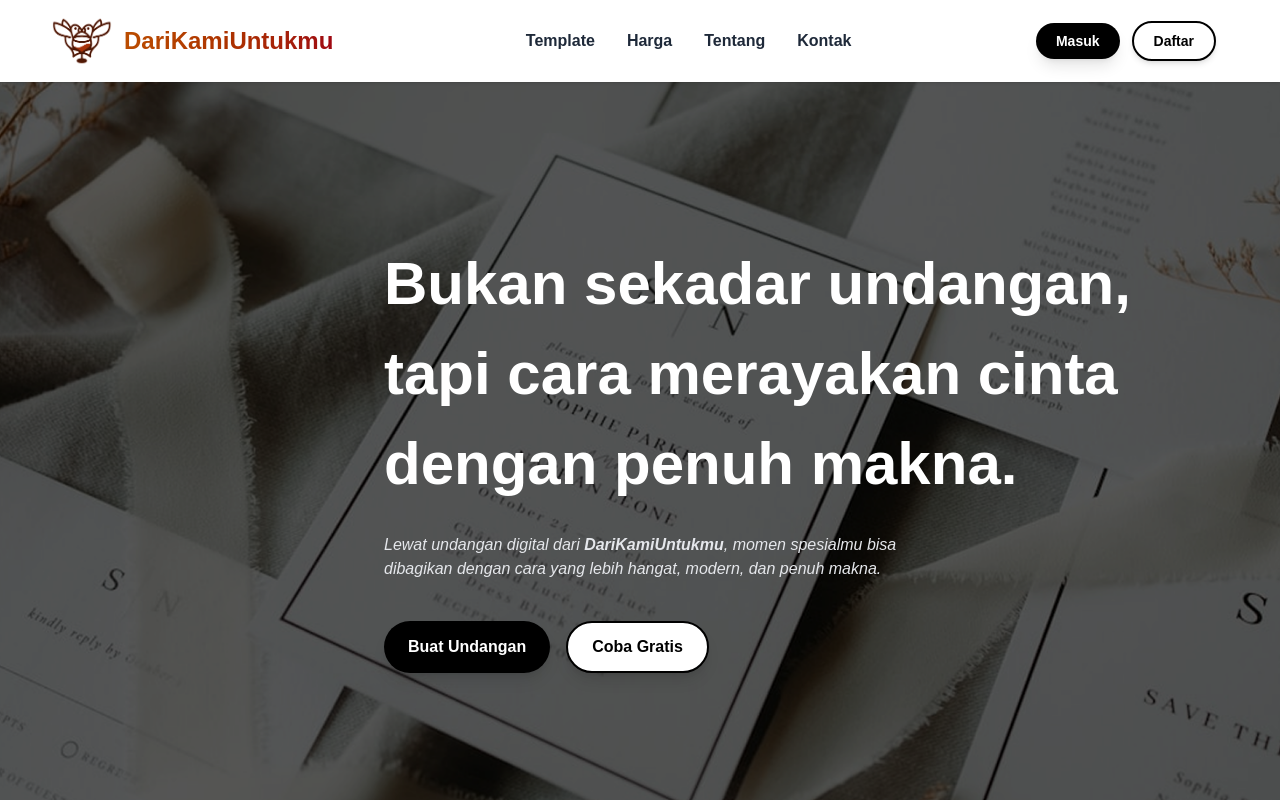
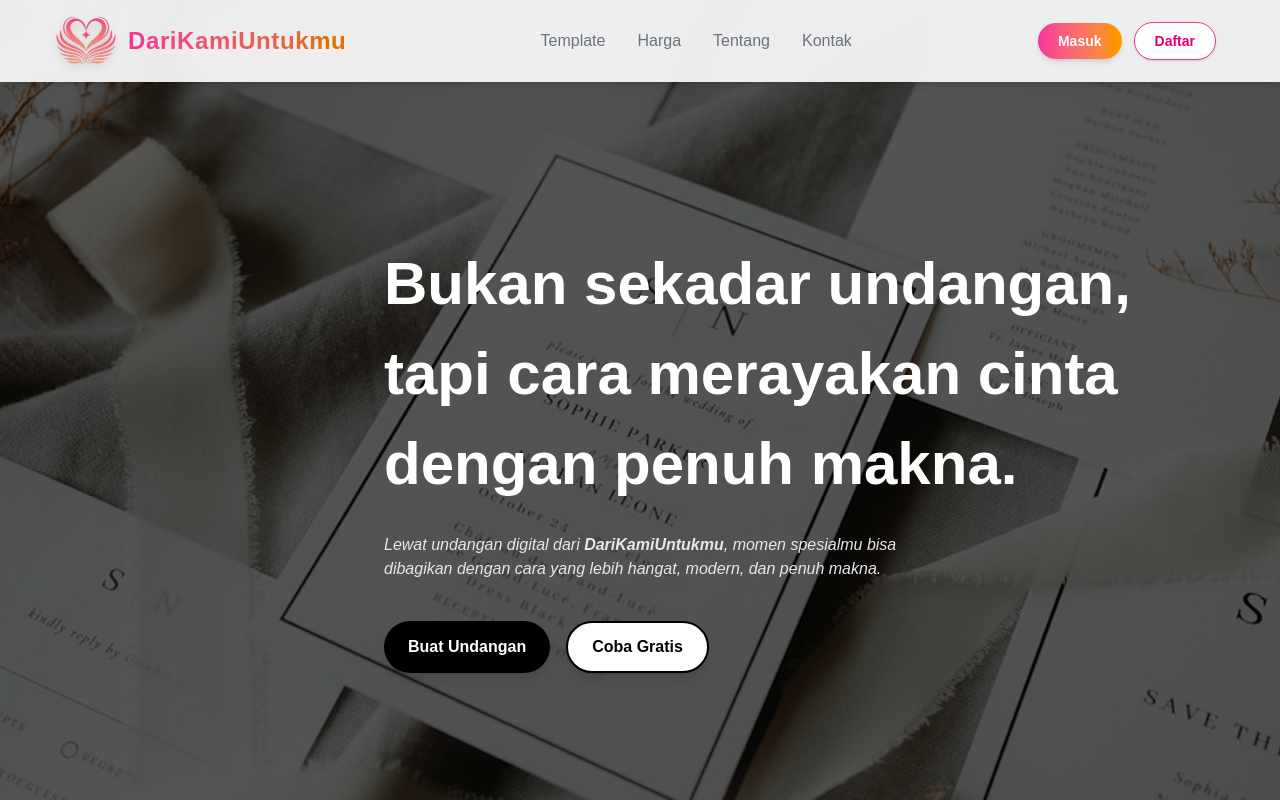
Before and after one commit to Alfianzyh/dari-kami-untukmu, a Next.js app: page / in a window 1280 px wide. Shown: the top 800 px of the page. Built offline with nearby package versions, Linux system fonts and the light colour scheme.

Commit message:
update: style header and logo

```diff
--- a/src/components/header.jsx
+++ b/src/components/header.jsx
@@ -19,12 +19,13 @@ const Header = ({ menuItems }) => {
   };
 
   return (
-    <header className="w-full px-6 py-4 fixed top-0 left-0 z-50 bg-white shadow">
+    <header className="w-full px-6 py-4 fixed top-0 left-0 z-50 bg-white/90 backdrop-blur-md shadow-md">
       <div className="max-w-6xl mx-auto flex justify-between items-center">
         <div
           onClick={() => scrollToSection("hero")}
-          className="cursor-pointer font-semibold text-lg text-black">
-            <Logo size={60} textSize="text-2xl" />
+          className="cursor-pointer font-semibold text-lg text-black flex items-center gap-2"
+        >
+          <Logo size={60} textSize="text-2xl" />
         </div>
 
         {/* Desktop Menu */}
@@ -33,17 +34,20 @@ const Header = ({ menuItems }) => {
             <button
               key={item.id}
               onClick={() => scrollToSection(item.id)}
-              className="text-gray-800 text-base font-semibold hover:text-black transition cursor-pointer"
+              className="relative text-gray-500 text-base font-medium hover:text-black transition cursor-pointer group"
             >
               {item.label}
+              <span className="absolute left-0 bottom-[-4px] w-0 h-[2px] bg-gradient-to-r from-pink-500 to-amber-500 transition-all duration-300 group-hover:w-full"></span>
             </button>
           ))}
         </nav>
+
+        {/* Desktop Buttons */}
         <div className="hidden md:flex items-center space-x-3">
-          <button className="px-5 py-2 bg-gradient-to-r from-black to-black text-white rounded-full text-sm font-semibold shadow-lg hover:scale-105 hover:from-white hover:to-white hover:text-black transition-all duration-200 cursor-pointer">
+          <button className="px-5 py-2 rounded-full text-sm font-semibold bg-gradient-to-r from-pink-500 to-amber-500 text-white shadow-md transition-all duration-300 transform hover:scale-105 hover:shadow-lg cursor-pointer">
             Masuk
           </button>
-          <button className="px-5 py-2 bg-white text-black border-2 border-black rounded-full text-sm font-semibold shadow-md hover:bg-white hover:scale-105 transition-all duration-200 cursor-pointer">
+          <button className="px-5 py-2 rounded-full text-sm font-semibold border border-pink-500 text-pink-600 bg-white hover:bg-pink-50 shadow-sm transition-all duration-300 transform hover:scale-105 cursor-pointer">
             Daftar
           </button>
         </div>
@@ -65,26 +69,26 @@ const Header = ({ menuItems }) => {
         {isOpen && (
           <motion.div
             key="mobile-menu"
-            initial={{ opacity: 0, y: -10 }}
+            initial={{ opacity: 0, y: -15 }}
             animate={{ opacity: 1, y: 0 }}
-            exit={{ opacity: 0, y: -10 }}
-            transition={{ duration: 0.2 }}
-            className="md:hidden mt-4 px-6 space-y-4 bg-white shadow-md pb-4"
+            exit={{ opacity: 0, y: -15 }}
+            transition={{ duration: 0.25 }}
+            className="md:hidden mt-4 px-6 pt-5 space-y-4 bg-white/95 backdrop-blur-md shadow-lg pb-6 rounded-xl"
           >
             {menuItems.map((item) => (
               <button
                 key={item.id}
                 onClick={() => scrollToSection(item.id)}
-                className="block w-full text-left text-gray-700 text-base font-medium hover:text-black transition"
+                className="block w-full text-left text-gray-700 text-base font-medium hover:text-pink-600 transition"
               >
                 {item.label}
               </button>
             ))}
-            <div className="flex flex-col space-y-2 pt-4">
-              <button className="w-full h-[38px] flex items-center justify-center bg-gradient-to-r from-amber-500 to-red-600 text-white rounded-full text-sm font-semibold shadow-md hover:scale-105 hover:from-amber-600 hover:to-red-700 transition-all duration-200 cursor-pointer">
+            <div className="flex flex-col space-y-3 pt-4">
+              <button className="w-full h-[40px] flex items-center justify-center rounded-full text-sm font-semibold bg-gradient-to-r from-pink-500 to-amber-500 text-white shadow-md hover:scale-105 transition-all duration-300">
                 Masuk
               </button>
-              <button className="w-full h-[38px] flex items-center justify-center bg-white text-red-700 border-2 border-red-600 rounded-full text-sm font-semibold shadow-md hover:bg-red-50 hover:scale-105 transition-all duration-200 cursor-pointer">
+              <button className="w-full h-[40px] flex items-center justify-center rounded-full text-sm font-semibold border border-pink-500 text-pink-600 bg-white hover:bg-pink-50 shadow-sm hover:scale-105 transition-all duration-300">
                 Daftar
               </button>
             </div>
--- a/src/components/hero.jsx
+++ b/src/components/hero.jsx
@@ -1,6 +1,6 @@
 export default function Hero() {
   return (
-    <section className="relative w-full h-[911px] flex items-center">
+    <section className="relative w-full h-[911px] flex items-center" id="hero">
       <div
         className="absolute inset-0 w-full h-full bg-cover bg-center"
         style={{
--- a/src/components/logo.jsx
+++ b/src/components/logo.jsx
@@ -4,9 +4,11 @@ const Logo = ({ size = 5, textSize = "text-2xl" }) => {
       <img
         src="/logo.png"
         alt="Logo"
-        className="w-[60px] h-[50px] -ml-3"
+        className={`w-[60px] h-[50px] -ml-2 drop-shadow-lg`}
       />
-      <span className={`${textSize} bg-gradient-to-r from-amber-700 to-red-800 text-transparent bg-clip-text text-2xl font-poppins`}>
+      <span
+        className={`${textSize} font-poppins font-semibold bg-gradient-to-r from-pink-500 to-amber-600 text-transparent bg-clip-text tracking-wide`}
+      >
         DariKamiUntukmu
       </span>
     </div>
```
Also changed, not shown: public/logo.png.
